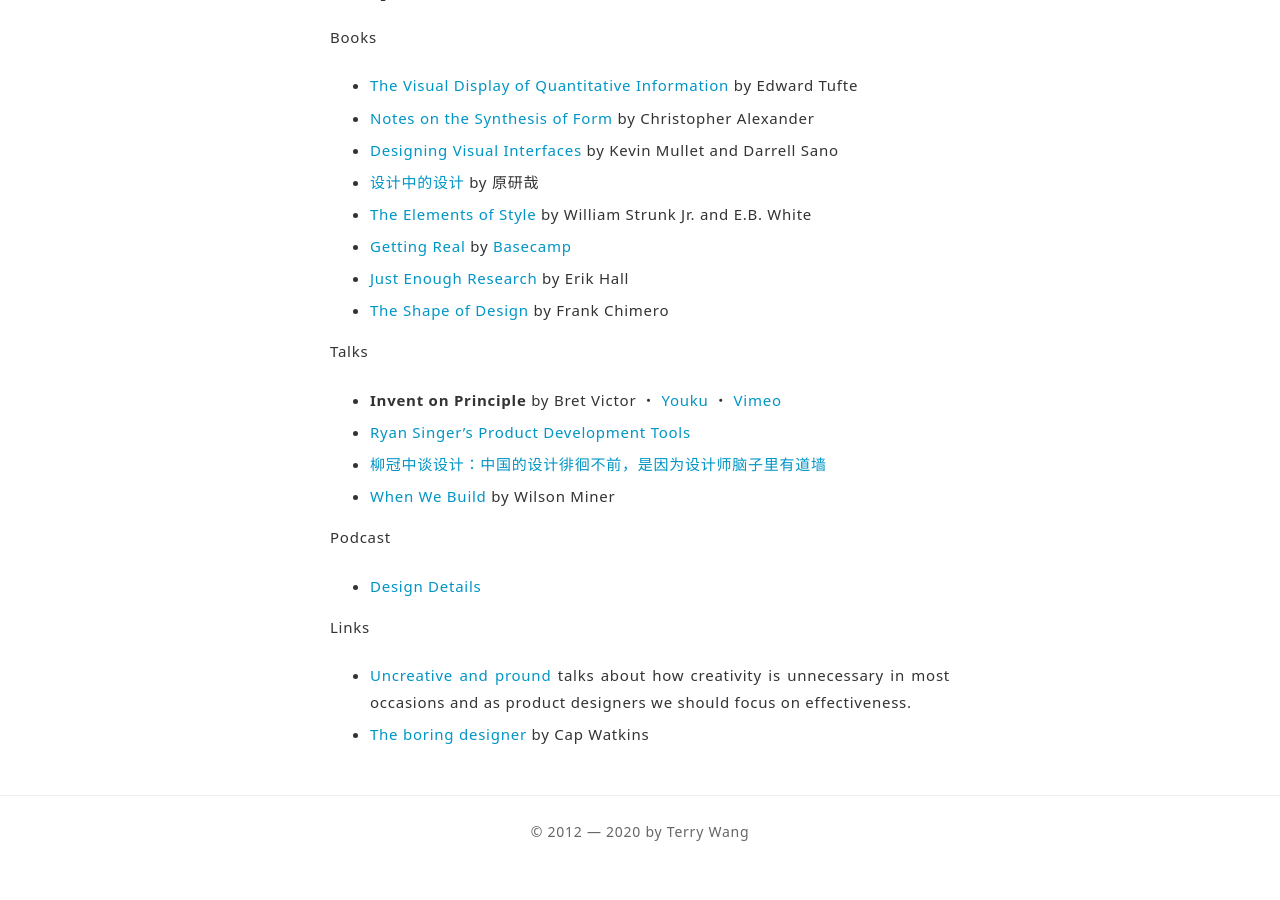
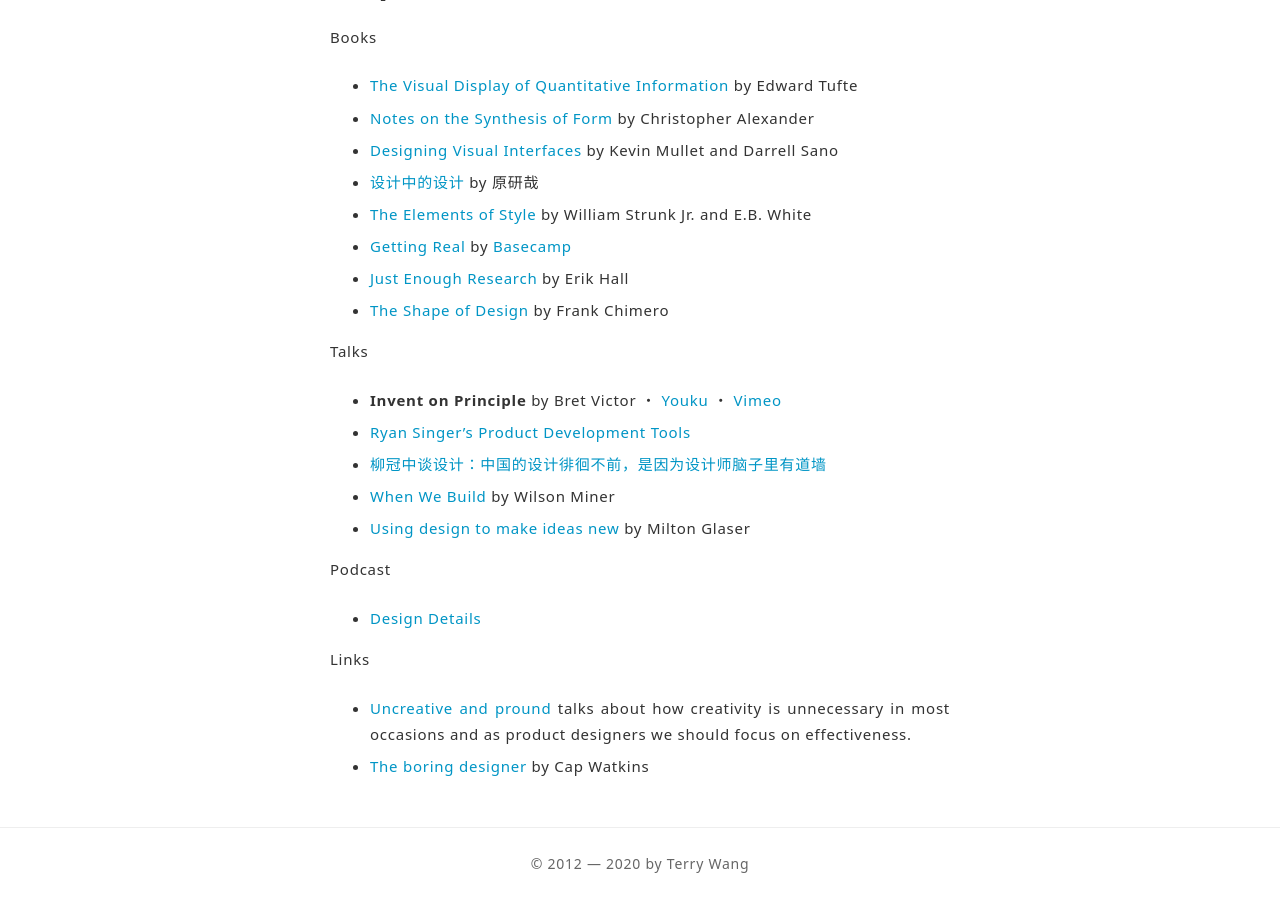
Before and after one commit to lvterry/lvterry.github.io, a Jekyll site: the page built from _posts/2014-05-29-how-to-become-a-better-designer.md, in a window 1280 px wide and 900 px high, scrolled down 3338 px. Built offline with Jekyll 4.4.1, drawn with Linux system fonts in a browser that asks for light colours; before the commit the page ends 4206 px from its top, so only the background shows below that.

Commit message:
add a talk

```diff
--- a/_posts/2014-05-29-how-to-become-a-better-designer.md
+++ b/_posts/2014-05-29-how-to-become-a-better-designer.md
@@ -77,6 +77,7 @@
 - [Ryan Singer's Product Development Tools](https://signalvnoise.com/posts/3914-video-ryan-teaches-product-management-at-mind-the-product-in-san-francisco)
 - [柳冠中谈设计：中国的设计徘徊不前，是因为设计师脑子里有道墙](http://www.bilibili.com/video/av21590910?from=search&seid=15815584021455347684)
 - [When We Build](https://vimeo.com/34017777) by Wilson Miner
+- [Using design to make ideas new](https://www.ted.com/talks/milton_glaser_using_design_to_make_ideas_new) by Milton Glaser
 
 Podcast
 
```
